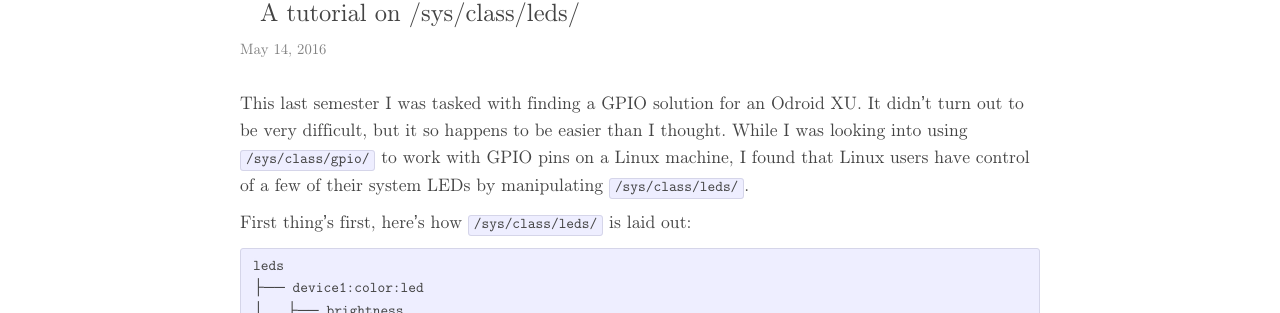
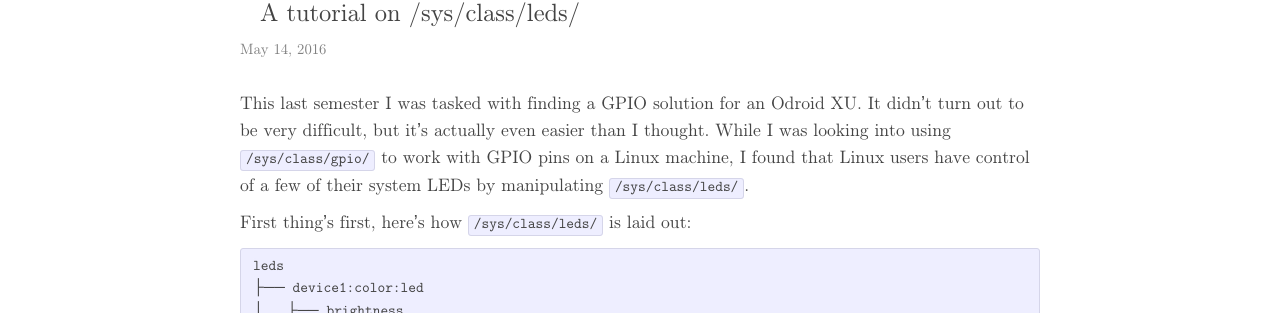
Before and after one commit to Notgnoshi/notgnoshi.github.io, a Jekyll site: the page built from _posts/2016-05-14-linux-gpio.md, in a window 1280 px wide and 900 px high. Shown: the part 144-457 px from the top of the window. Built offline with Jekyll 4.4.1, drawn with Linux system fonts in a browser that asks for light colours; some of the changed text lies outside the part shown.

Commit message:
clarification, small formatting changes:

```diff
--- a/_posts/2016-05-14-linux-gpio.md
+++ b/_posts/2016-05-14-linux-gpio.md
@@ -4,7 +4,7 @@ title: "Flashing system LEDs"
 subtitle: "A tutorial on /sys/class/leds/"
 ---
 
-This last semester I was tasked with finding a GPIO solution for an Odroid XU. It didn't turn out to be very difficult, but it so happens to be easier than I thought. While I was looking into using `/sys/class/gpio/` to work with GPIO pins on a Linux machine, I found that Linux users have control of a few of their system LEDs by manipulating `/sys/class/leds/`.
+This last semester I was tasked with finding a GPIO solution for an Odroid XU. It didn't turn out to be very difficult, but it's actually even easier than I thought. While I was looking into using `/sys/class/gpio/` to work with GPIO pins on a Linux machine, I found that Linux users have control of a few of their system LEDs by manipulating `/sys/class/leds/`.
 
 First thing's first, here's how `/sys/class/leds/` is laid out:
 
```
Also changed, not shown: other parts of _posts/2016-05-14-linux-gpio.md (+1 -1 lines).
